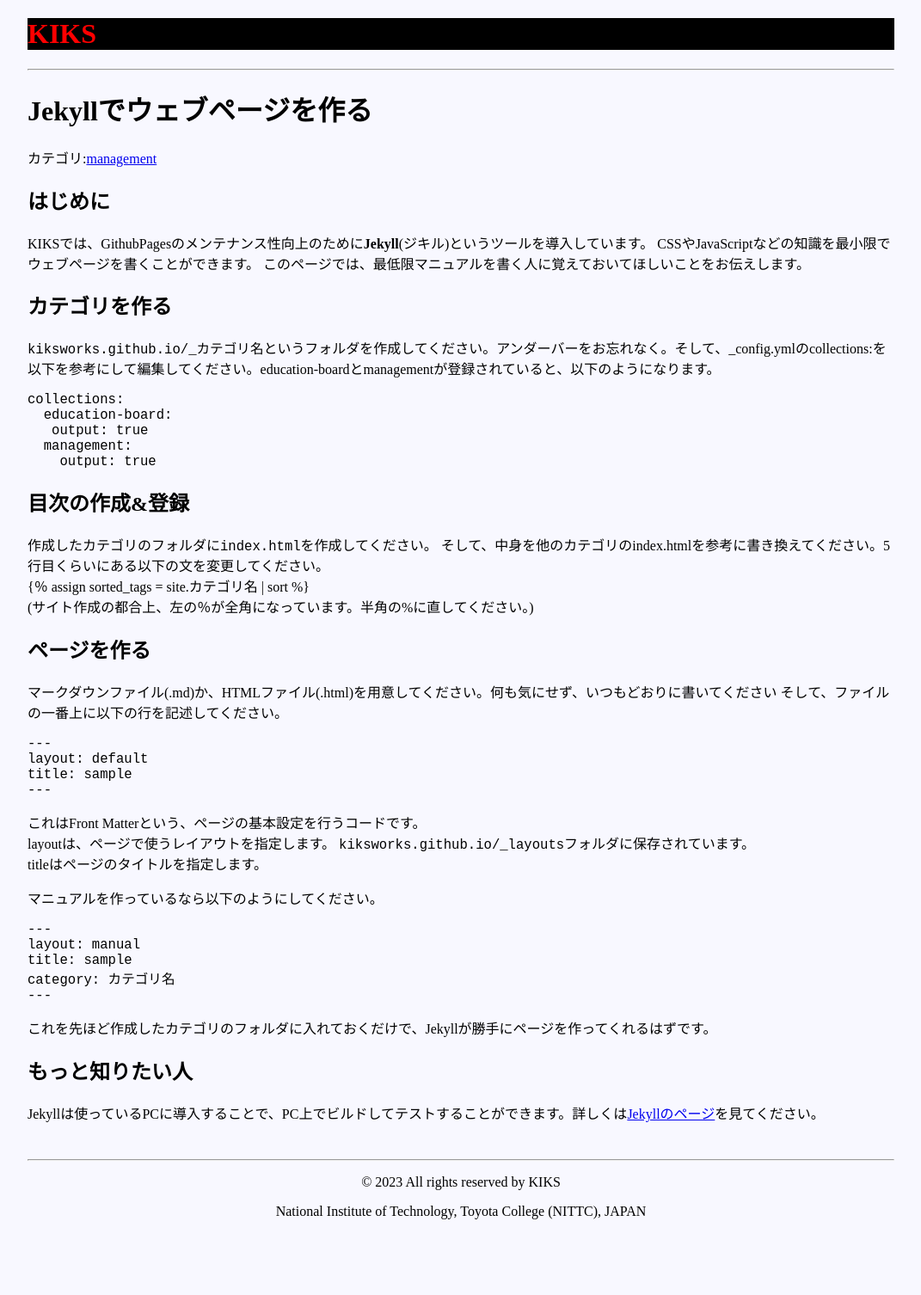
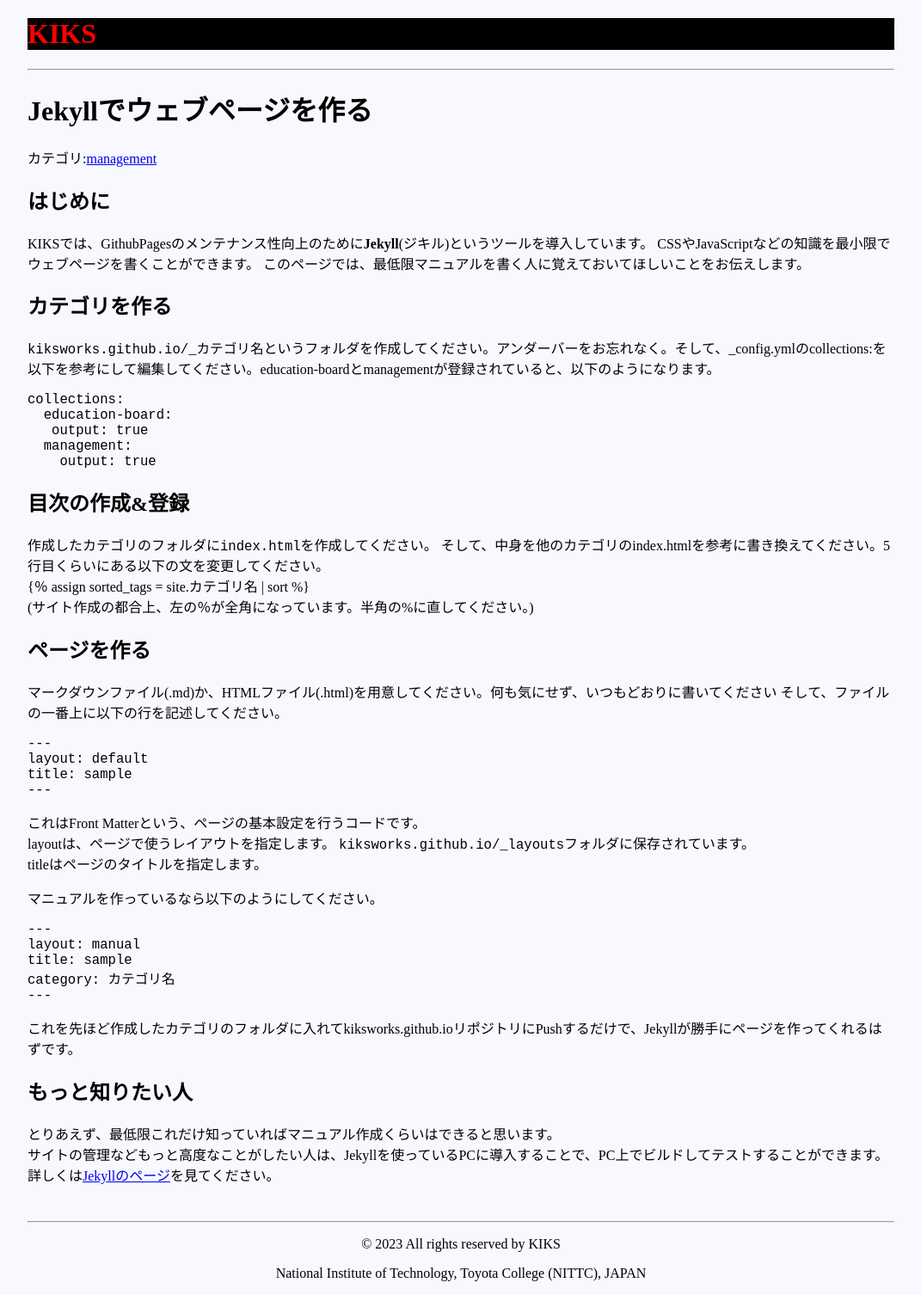
Before and after one commit to kiksworks/kiksworks.github.io, a Jekyll site: the page built from _management/make_page_jekyll.md, in a window 1280 px wide. Shown: the whole page at 86% size, without its empty margins (104-1175 px from the left). Built offline with Jekyll 4.4.1, drawn with Linux system fonts in a browser that asks for light colours; before the commit the page ends 1434 px from its top, so only the background shows below that.

Commit message:
語句を修正

````diff
--- a/_management/make_page_jekyll.md
+++ b/_management/make_page_jekyll.md
@@ -54,7 +54,8 @@ category: カテゴリ名
 ---
 ```
 
-これを先ほど作成したカテゴリのフォルダに入れておくだけで、Jekyllが勝手にページを作ってくれるはずです。
+これを先ほど作成したカテゴリのフォルダに入れてkiksworks.github.ioリポジトリにPushするだけで、Jekyllが勝手にページを作ってくれるはずです。
 
 ## もっと知りたい人
-Jekyllは使っているPCに導入することで、PC上でビルドしてテストすることができます。詳しくは[Jekyllのページ](http://jekyllrb-ja.github.io/)を見てください。
+とりあえず、最低限これだけ知っていればマニュアル作成くらいはできると思います。
+サイトの管理などもっと高度なことがしたい人は、Jekyllを使っているPCに導入することで、PC上でビルドしてテストすることができます。詳しくは[Jekyllのページ](http://jekyllrb-ja.github.io/)を見てください。
````
